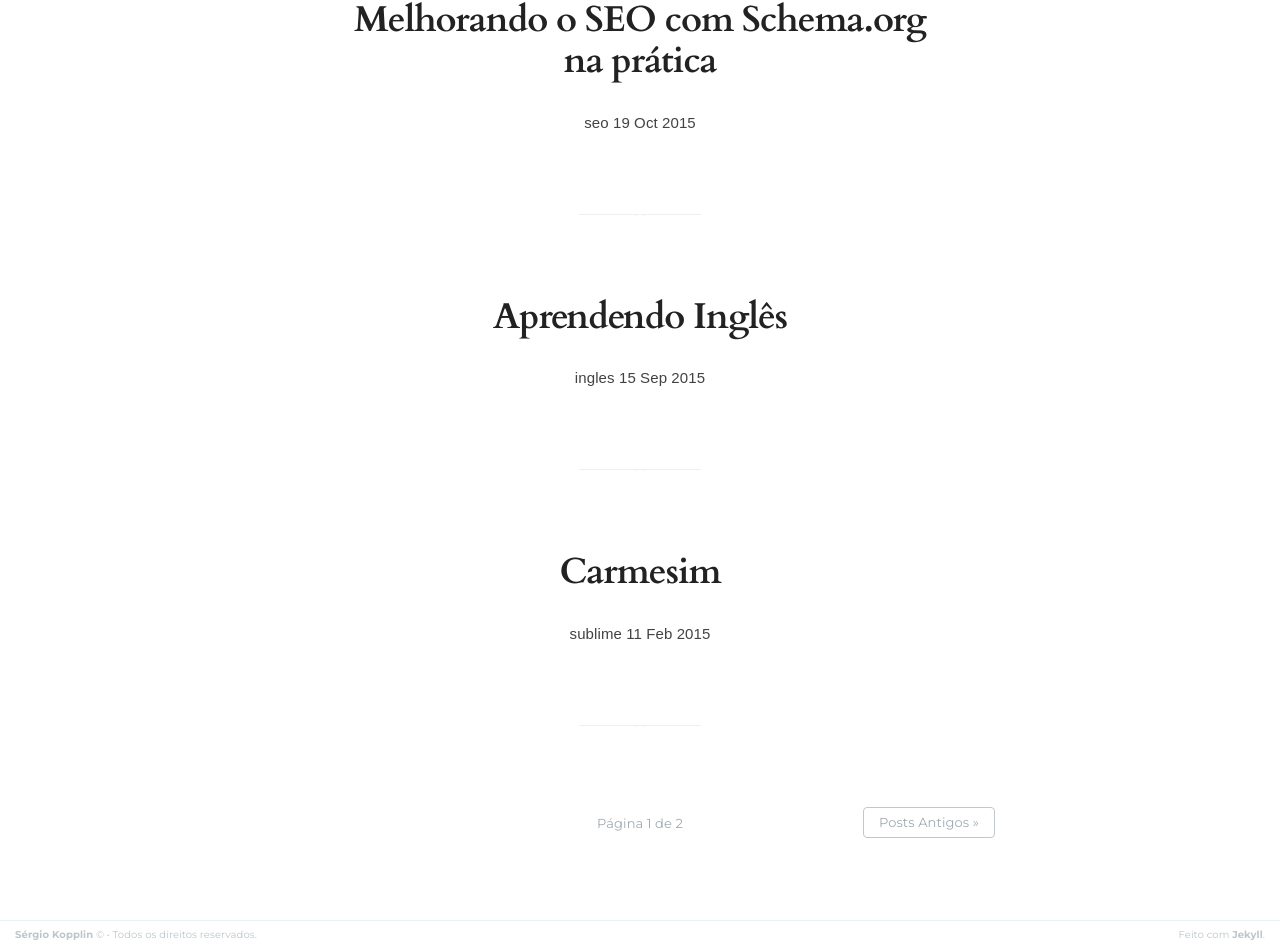
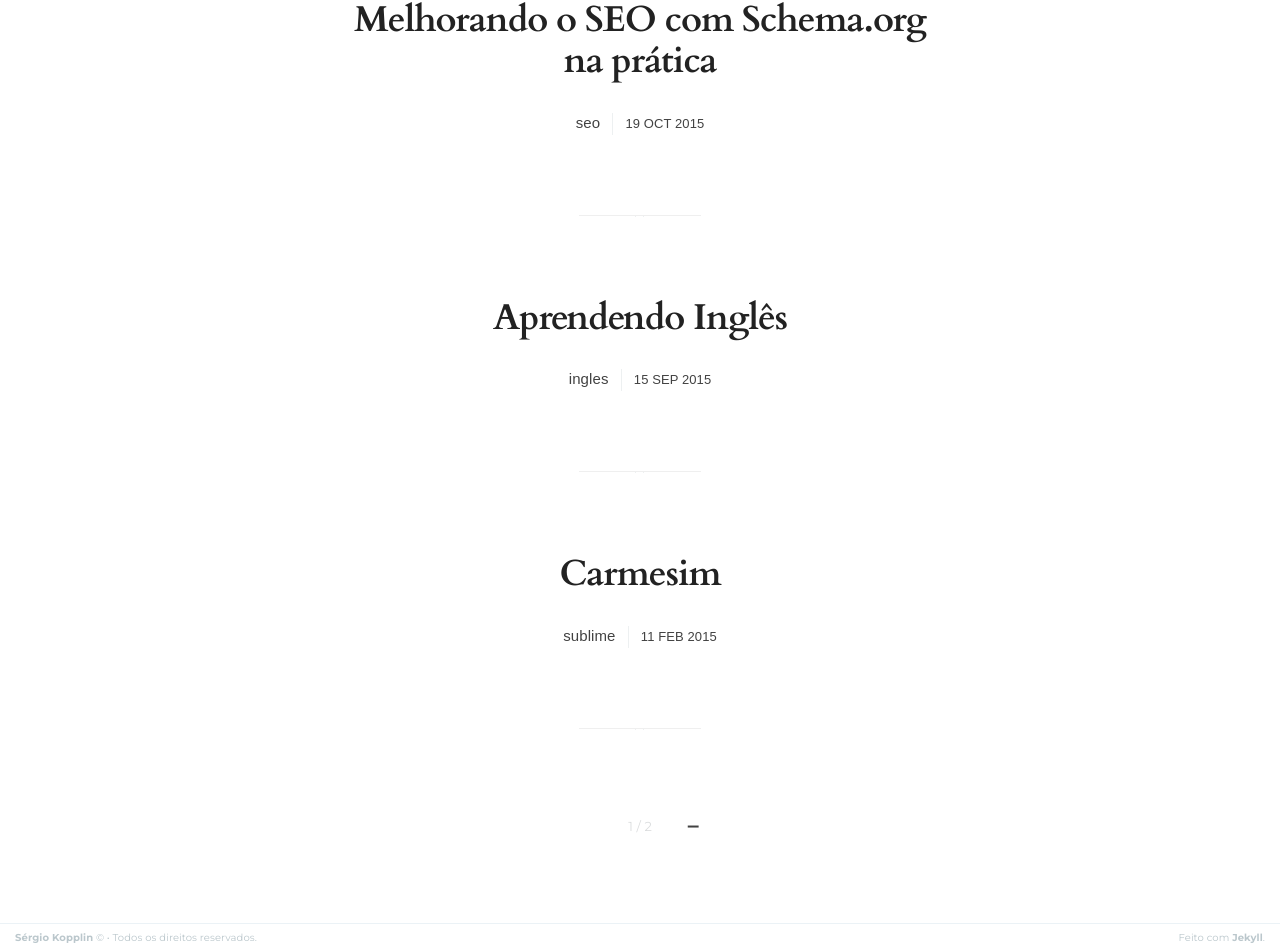
Before and after one commit to gitter-badger/koppl.in, a Jekyll site: the page built from index.html, in a window 1280 px wide. Shown: the part 981-1930 px from the top of the page. Built offline with Jekyll 4.4.1, drawn with Linux system fonts in a browser that asks for light colours; some web fonts are replaced; the list of posts is cut into pages by our own code.

Commit message:
update: new layout for pagination + rem tags

```diff
--- a/_includes/pagination.html
+++ b/_includes/pagination.html
@@ -1,13 +1,15 @@
-<nav class="pagination" role="pagination">
+<nav class="main-pagination" role="pagination">
+    <div class="inner">
         {% if paginator.previous_page %}
             {% if paginator.previous_page == 1 %}
-            <a class="newer-posts" href="/" title="{{ site.newer_posts }}">&laquo; {{ site.newer_posts }}</a>
+                <a class="main-pagination__newer-posts" href="/" title="{{ site.newer_posts }}">+</a>
             {% else %}
-            <a class="newer-posts" href="/page{{ paginator.previous_page }}/" title="{{ site.newer_posts }}">&laquo; {{ site.newer_posts }}</a>
+                <a class="main-pagination__newer-posts" href="/page{{ paginator.previous_page }}/" title="{{ site.newer_posts }}">+</a>
           {% endif %}
         {% endif %}
-    <span class="page-number"> Página {{paginator.page}} de {{paginator.total_pages}} </span>
+        <span class="main-pagination__page-number">{{paginator.page}} / {{paginator.total_pages}}</span>
         {% if paginator.next_page %}
-        <a class="older-posts" href="/page{{ paginator.next_page }}/" title="{{ site.older_posts }}">{{ site.older_posts }} &raquo;</a>
+            <a class="main-pagination__older-posts" href="/page{{ paginator.next_page }}/" title="{{ site.older_posts }}">-</a>
         {% endif %}
+    </div>
 </nav>
--- a/_sass/_04-theme-home.scss
+++ b/_sass/_04-theme-home.scss
@@ -110,6 +110,11 @@
                 text-transform: uppercase;
                 font-size: 1.3rem;
                 white-space: nowrap;
+
+                &:before {
+                    // content: "|";
+                    // margin-left: 10px;
+                }
             }
         }
 
--- a/_sass/_08-pagination.scss
+++ b/_sass/_08-pagination.scss
@@ -2,85 +2,51 @@
    8. Pagination - Tools to let you flick between pages
    ========================================================================== */
 
-/* The main wrapper for our pagination links */
-.pagination {
+.main-pagination {
+    font-family: $fontSans;
+    font-size: 1.3rem;
+    color: $beta;
+    text-align: center;
+
+    .inner {
         position: relative;
         width: 80%;
-    max-width: 710px;
-    margin: 4rem auto;
-    font-family: $fontSans;
-    font-size: 1.3rem;
-    color: #9EABB3;
-    text-align: center;
+        max-width: 120px;
+        margin: 5rem auto;
     }
 
-.pagination a {
-    color: #9EABB3;
+    a {
+        color: $alpha;
         transition: all 0.2s ease;
+        font-family: Cardo, serif;
     }
 
-/* Push the previous/next links out to the left/right */
-.older-posts,
-.newer-posts {
+    .main-pagination__older-posts,
+    .main-pagination__newer-posts {
         position: absolute;
         display: inline-block;
-    padding: 0 15px;
-    border: #bfc8cd 1px solid;
         text-decoration: none;
-    border-radius: 4px;
-    transition: border ease 0.3s;
+        transition: all ease-in-out 0.3s;
+        font-size: 30px;
+
+        &:hover {
+            color: $alpha;
+            border-color: $alpha;
+        }
     }
 
-.older-posts {
+    .main-pagination__older-posts {
         right: 0;
     }
 
-.page-number {
+    .main-pagination__page-number {
         display: inline-block;
         padding: 2px 0;
         min-width: 100px;
+        color: $delta;
     }
 
-.newer-posts {
+    .main-pagination__newer-posts {
         left: 0;
     }
-
-.older-posts:hover,
-.newer-posts:hover {
-    color: #889093;
-    border-color: #98a0a4;
 }
-
-.extra-pagination {
-    display: none;
-    border-bottom: #EBF2F6 1px solid;
-}
-.extra-pagination:after {
-    display: block;
-    content: "";
-    width: 7px;
-    height: 7px;
-    border: #E7EEF2 1px solid;
-    position: absolute;
-    bottom: -5px;
-    left: 50%;
-    margin-left: -5px;
-    background: #FFF;
-    -webkit-border-radius: 100%;
-    -moz-border-radius: 100%;
-    border-radius: 100%;
-    box-shadow: #FFF 0 0 0 5px;
-}
-.extra-pagination .pagination {
-    width: auto;
-}
-
-/* On page2+ make all the headers smaller */
-.archive-template .main-header {
-    max-height: 30%;
-}
-
-/* On page2+ show extra pagination controls at the top of post list */
-.archive-template .extra-pagination {
-    display: block;
-}
--- a/assets/css/main.scss
+++ b/assets/css/main.scss
@@ -14,7 +14,7 @@
 //  . secondary
     $beta: #222;
     $gama: #edf0f1;
-    $delta: '';
+    $delta: #dbddde;
 
 // ! Imports
 
--- a/index.html
+++ b/index.html
@@ -28,9 +28,7 @@
                         <a href="#">{{ category }}</a>
                     {% endif %}{% endfor %}
                 {% endif %}
-                <time class="post-date" datetime="{{ post.date | date:"%d-%m-%Y" }}">
-                    {{ post.date | date_to_string }}
-                </time>
+                <time class="main-post__date" datetime="{{ post.date | date:"%d-%m-%Y" }}">{{ post.date | date_to_string }}</time>
             </div>
 
             <hr>
```
Also changed, not shown: gulpfile.js (deleted, +0 -20 lines). Lines whose indentation alone changed are shown as unchanged.
